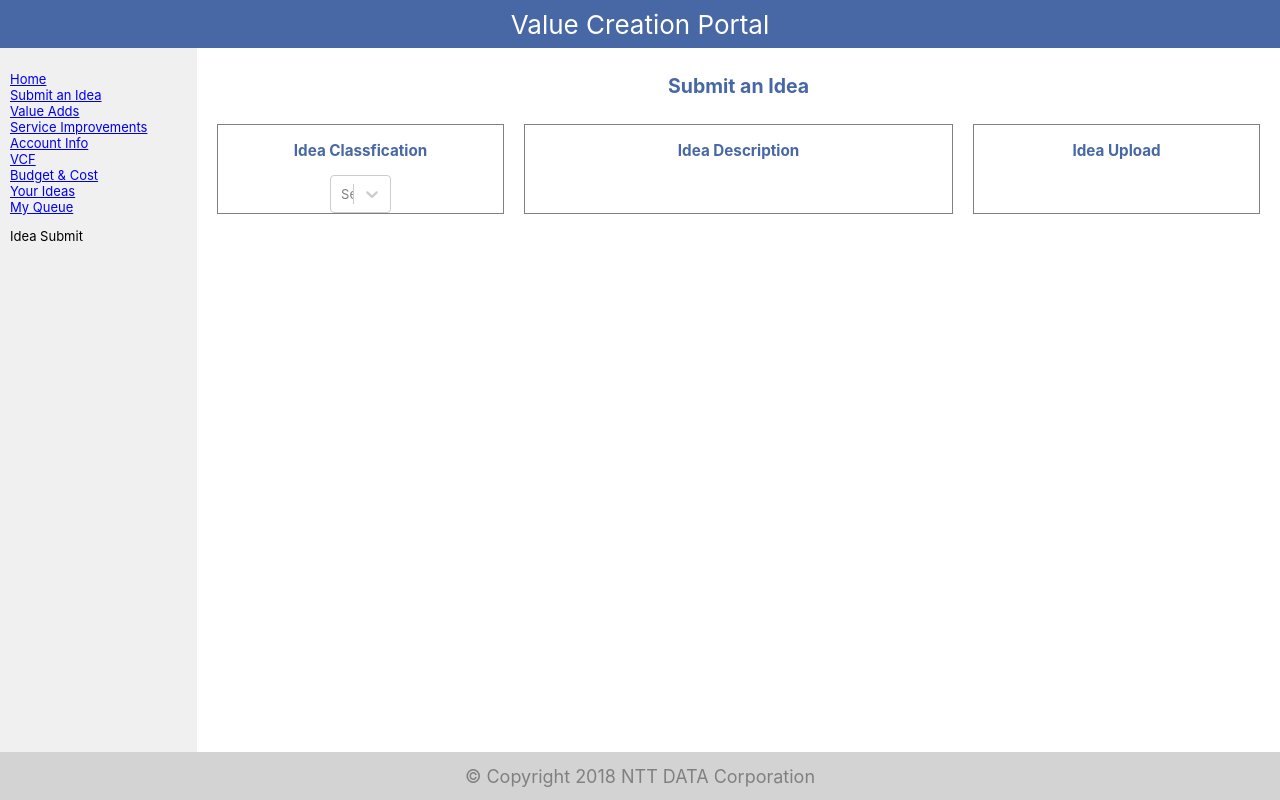
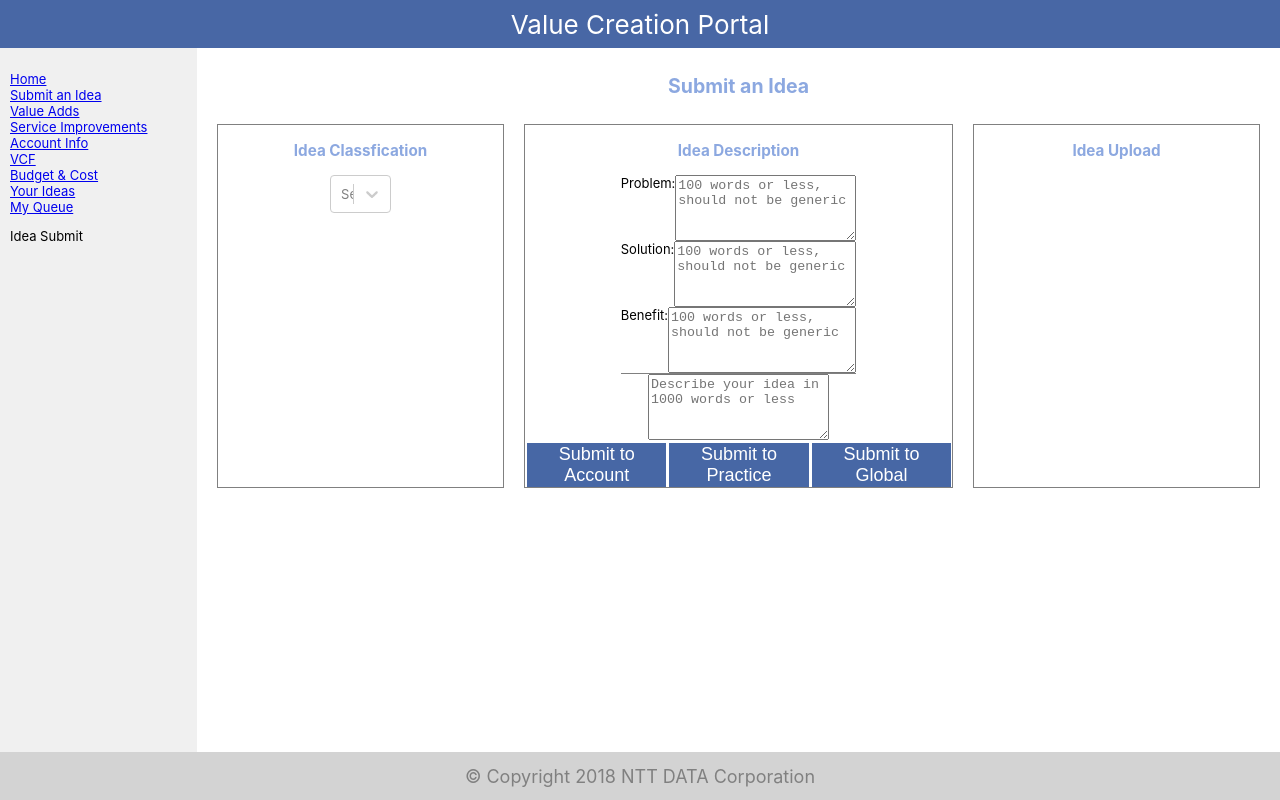
Before and after one commit to mahantesh21/valuecreation-app, a React (Create React App) app: page /IdeaSubmit in a window 1280 px wide. Built offline with nearby package versions, Linux system fonts and the light colour scheme.

Commit message:
update graph and chart and add components for idea submit page

```diff
--- a/package.json
+++ b/package.json
@@ -4,8 +4,10 @@
   "private": true,
   "dependencies": {
     "@material-ui/core": "^3.3.2",
+    "chart.js": "^2.7.3",
     "node-sass-chokidar": "^1.3.4",
     "react": "^16.6.0",
+    "react-chartjs-2": "^2.7.4",
     "react-dom": "^16.6.0",
     "react-router-dom": "^4.3.1",
     "react-scripts": "2.0.5",
--- a/src/assets/css/IdeaSubmit.css
+++ b/src/assets/css/IdeaSubmit.css
@@ -2,7 +2,7 @@
     justify-content: center;
     flex-direction: column;
     text-align: center;
-    color: #4767a5;
+    color: #8ca8e0;
 }
 .Main{
     display: flex;
@@ -14,3 +14,31 @@
     justify-items: center;
     align-items: center;
 }
+.ideaInitialSection{
+  border-bottom:solid 1px gray;
+}
+.problemSection, .solutionSection, .benefitSection{
+    display: flex;
+}
+
+.problemSection textarea, .solutionSection textarea, .benefitSection textarea{
+    flex:5;
+}
+.problemSection span, solutionSection span, benefitSection span {
+    flex:1;
+}
+.ideaDescSection{
+    flex:5;
+}
+.btnSubmit{
+   display: flex;
+   align-content: space-around;
+}
+button{
+    background: #4767a5;
+    flex:3;
+    color: #ffffff;
+    font-size: 18px;
+    border-style: none;
+    margin:0 1px 0 2px;
+}
--- /dev/null
+++ b/src/components/Chart.js
@@ -0,0 +1,38 @@
+import React, {Component} from 'react';
+import {Bar} from 'react-chartjs-2';
+
+class Chart extends Component{
+    constructor(props){
+        super(props);
+        this.state = {
+            chartData:props.chartData
+          }
+    }
+    static defaultProps = {
+        displayTitle:true,
+        displayLegend: true,
+        legendPosition:'right'
+      }
+    render(){
+        return(
+            <div className="chart">
+                 <Bar
+                    data={this.state.chartData}
+                    options={{
+                        title:{
+                        display:this.props.displayTitle,
+                        text:'Progress Bar ',
+                        fontSize:25
+                        },
+                        legend:{
+                        display:this.props.displayLegend,
+                        position:this.props.legendPosition
+                        }
+                    }}
+                 />
+
+            </div>
+        )
+    }
+}
+export default Chart;
--- a/src/components/IdeaDescription.js
+++ b/src/components/IdeaDescription.js
@@ -6,7 +6,27 @@ class IdeaDescription extends Component {
         return (
             <div className="innerContainer" style={{ flex:3 }}>
                 <h3>Idea Description </h3>
-               <div>
+               <div className="ideaInitialSection">
+                   <div className="problemSection">
+                   <div>Problem: </div>
+                   <textarea placeholder="100 words or less, should not be generic"  rows={4} />
+                   </div>
+                   <div className="solutionSection">
+                   <div>Solution: </div>
+                   <textarea placeholder="100 words or less, should not be generic"  rows={4} />
+                   </div>
+                   <div className="benefitSection">
+                   <div>Benefit: </div>
+                   <textarea placeholder="100 words or less, should not be generic"  rows={4} />
+                   </div>
+               </div>
+               <div className="ideaDescSection">
+                 <textarea placeholder="Describe your idea in 1000 words or less"  rows={4} />
+               </div>
+               <div className="btnSubmit" style={{flexDirection:"row"}}>
+                   <button>Submit to Account</button>
+                   <button>Submit to Practice</button>
+                   <button>Submit to Global</button>
                </div>
 
             </div>
--- a/src/components/IdeaPanel.js
+++ b/src/components/IdeaPanel.js
@@ -5,7 +5,7 @@ class IdeaPanel extends Component {
     render() {
         return (
             <div className="panel-body" style={{ flex:1 }}>
-                <h2>Your Ideas</h2>
+                <h3>Your Ideas</h3>
                 <div className="flex-row">
                    <div>Submitted: {this.props.data.Submitted}</div>
                    <div>Waiting for Approval: {this.props.data.WaitingForApproval}</div>
--- /dev/null
+++ b/src/components/PieChart.js
@@ -0,0 +1,38 @@
+import React, {Component} from 'react';
+import { Pie} from 'react-chartjs-2';
+
+class Chart extends Component{
+    constructor(props){
+        super(props);
+        this.state = {
+            chartData:props.chartData
+          }
+    }
+    static defaultProps = {
+        displayTitle:true,
+        displayLegend: true,
+        legendPosition:'right',
+        location:'City'
+      }
+    render(){
+        return(
+            <div className="chart">
+                 <Pie
+                    data={this.state.chartData}
+                    options={{
+                        title:{
+                            display:this.props.displayTitle,
+                            text:'VCF',
+                            fontSize:25
+                        },
+                        legend:{
+                            display:this.props.displayLegend,
+                            position:this.props.legendPosition
+                        }
+                    }}
+                />
+            </div>
+        )
+    }
+}
+export default Chart;
--- a/src/components/ProgressGraph.js
+++ b/src/components/ProgressGraph.js
@@ -1,12 +1,80 @@
 import React, {Component} from 'react';
-
+import Chart from '../components/Chart';
 
 class ProgressGraph extends Component {
+    constructor(){
+        super();
+        this.state = {
+            chartData:{}
+          }
+        }
+
+    componentWillMount(){
+        this.getChartData();
+      }
+      getChartData(){
+        // Ajax calls here
+        this.setState({
+          chartData:{
+            labels: ['Quarter1', 'Quarter2', 'Quarter3', 'Quarter4'],
+            datasets:[
+              {
+                label:'Automation',
+                data:[
+                  10,
+                  15,
+                  10,
+                  8,
+                  30
+                ],
+                backgroundColor:[
+                    'rgba(71, 103, 165, 0.8)',
+                    'rgba(71, 103, 165, 0.8)',
+                    'rgba(71, 103, 165, 0.8)'
+                ]
+              },
+              {
+                label:'Innovation',
+                data:[
+                  5,
+                  5,
+                  20,
+                  5,
+                  30
+                ],
+                backgroundColor:[
+                    'rgba(255, 127, 0, 0.8)',
+                    'rgba(255, 127, 0, 0.8)',
+                    'rgba(255, 127, 0, 0.8)'
+                ]
+              },
+              {
+                label:'Optimisation',
+                data:[
+                  2,
+                  10,
+                  2,
+                  7,
+                  30
+                ],
+                backgroundColor:[
+                    'rgba(191, 191, 191, 0.9)',
+                    'rgba(191, 191, 191, 0.9)',
+                    'rgba(191, 191, 191, 0.9)'
+                ]
+              }
+            ]
+          }
+        });
+      }
     render() {
+
         return (
-            <div className="panel-body PrgressGraph" style={{ flex:2 }}>
-                Progress Graph
+            <div className="panel-body PrgressGraph" style={{ flex:2, flexDirection:"row" }}>
+               <div>
+                 <Chart chartData={this.state.chartData}  legendPosition="right"/>
             </div>
+         </div>
         )
     }
 }
```
Also changed, not shown: src/components/VCFGraph.js (+79 -39 lines), 1 other file (tests, documents, lock files or other folders).
